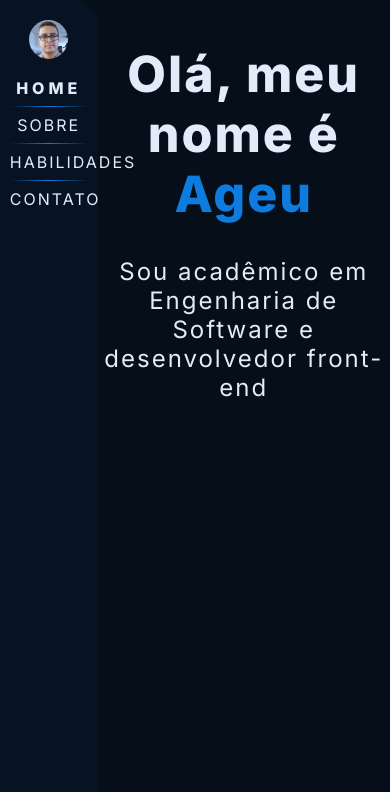
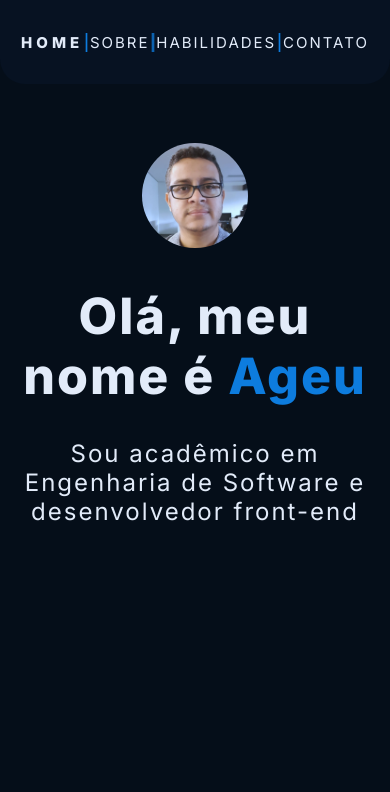
Before and after one commit to AgeuNunes/projeto05-meu-site, a plain HTML site: page index.html in a window 390 px wide. Shown: the top 792 px of the page. Drawn offline with Linux system fonts and the light colour scheme.

Commit message:
adição de layout para celular

```diff
--- a/index.css
+++ b/index.css
@@ -52,11 +52,19 @@
     }
 } */
 
+#boxConteudo {
+    margin: 15% 5%;
+    text-align: center;
+}
+
+#foto {
+    width: 30%;
+    border-radius: 50%;
+}
+
 h1 {
-    margin-top: 15%;
     font-size: 50px;
     font-weight: 800;
-    text-align: center;
 }
 
 h1 b {
@@ -65,5 +73,11 @@ h1 b {
 
 h2 {
     font-weight: 400;
-    text-align: center;
 }
+
+@media (min-width: 860px) {
+
+    #foto {
+        display: none;
+    }
+}
--- a/index.html
+++ b/index.html
@@ -18,7 +18,7 @@
 
   <aside id="boxMenu">
 
-    <img src="/src/img/Perfil.jpg" alt="Foto do perfil" id="fotoPerfil">
+    <img id="fotoPerfil" src="/src/img/Perfil.jpg" alt="Foto do perfil">
 
     <nav>
 
@@ -57,9 +57,15 @@
 
   <main id="boxBody">
 
-    <h1>Olá, meu nome é <b>Ageu</b></h1>
+    <div id="boxConteudo">
 
-    <h2>Sou acadêmico em Engenharia de Software e desenvolvedor front-end</h2>
+      <img id="foto" src="/src/img/Perfil.jpg">
+
+      <h1>Olá, meu nome é <b>Ageu</b></h1>
+
+      <h2>Sou acadêmico em Engenharia de Software e desenvolvedor front-end</h2>
+
+    </div>
 
   </main>
 
--- a/menu.css
+++ b/menu.css
@@ -87,3 +87,42 @@ body {
 #boxBody {
     width: 100%;
 }
+
+@media (max-width: 860px) {
+
+    body {
+        flex-direction: column;
+    }
+
+    body #boxMenu {
+        width: 100%;
+        height: 10%;
+        border-radius: 0 0px 25px 25px;
+        display: flex;
+        justify-content: center;
+    }
+
+    body #fotoPerfil {
+        display: none;
+    }
+
+    body #boxMenu nav {
+        width: 90%;
+        display: flex;
+        flex-direction: row;
+        justify-content: space-evenly;
+        margin: 5% 0;
+        font-size: 15px;
+    }
+
+    body #boxMenu hr {
+        width: 1%;
+        height: 100%;
+        margin: 0;
+        background-image: linear-gradient(to right, transparent, var(--color-primary), transparent);
+    }
+
+    body #boxButtonsMedia {
+        display: none;
+    }
+}
--- a/src/pages/habilidades/habilidades.css
+++ b/src/pages/habilidades/habilidades.css
@@ -45,3 +45,19 @@
     max-width: 80px;
     height: 80px;
 }
+
+@media (max-width: 860px) {
+
+    #boxConteudo h1 {
+        font-size: 20px;
+    }
+
+    .habilidade img {
+        max-width: 40px;
+        height: 40px;
+    }
+
+    .habilidade label {
+        font-size: 13px;
+    }
+}
```
Also changed, not shown: src/pages/sobre/sobre.css (+7 -0 lines).
